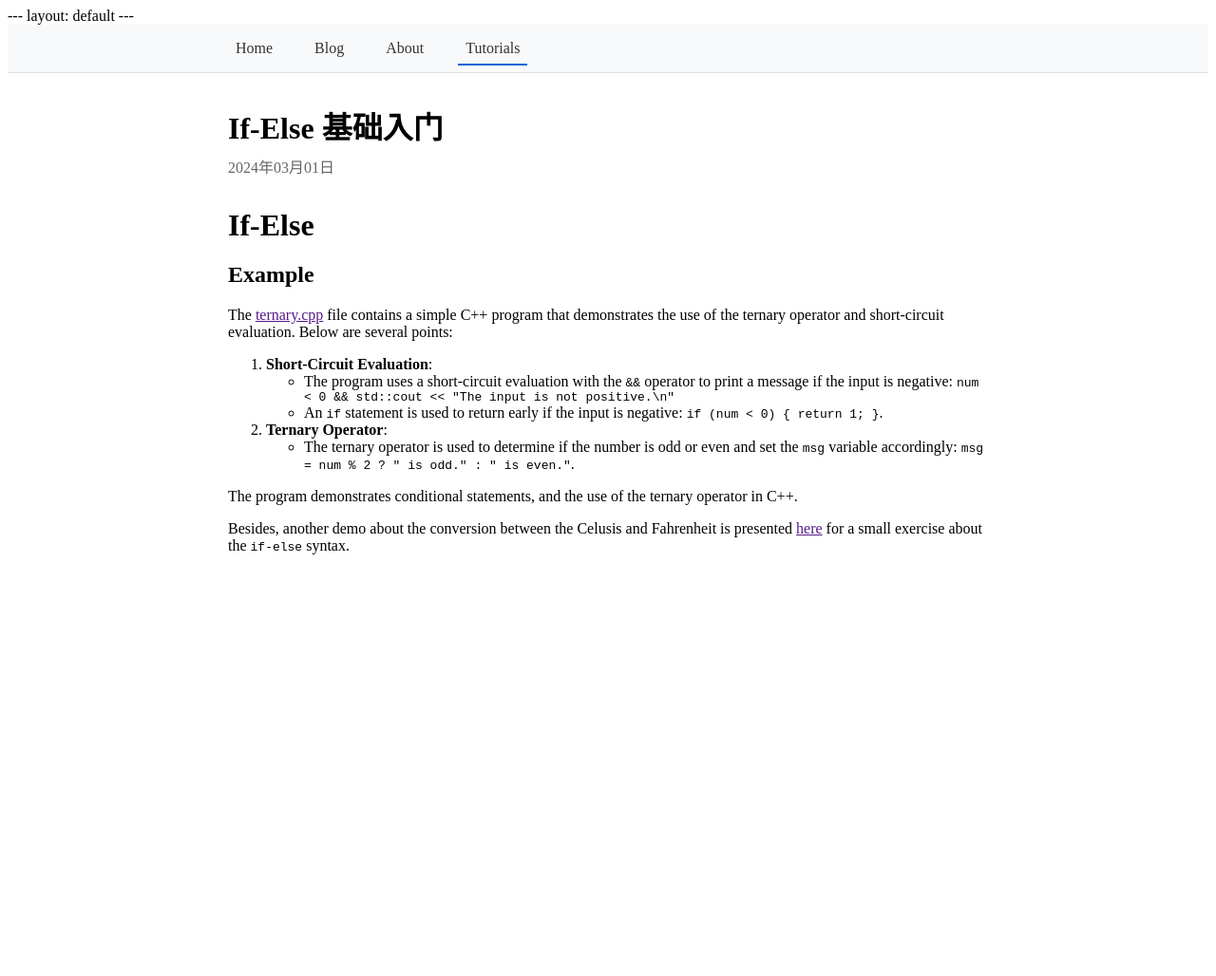
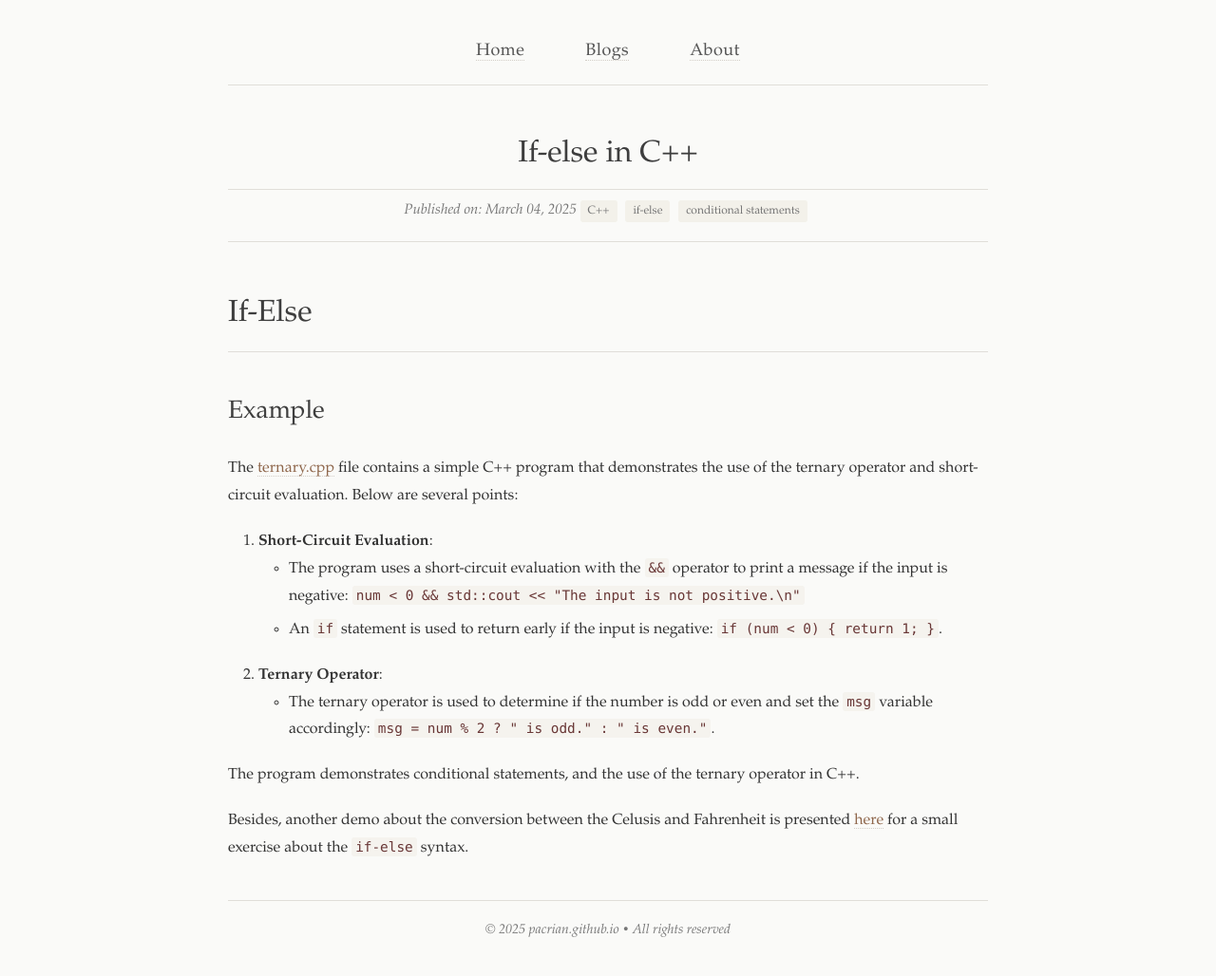
Before and after one commit to PACRian/pacrian.github.io, a Jekyll site: the page built from _tutorials/If-Else.md, in a window 1280 px wide. Shown: the whole page at 95% size. Built offline with Jekyll 4.4.1, drawn with Linux system fonts in a browser that asks for light colours; before the commit the page ends 900 px from its top, so only the background shows below that.

Commit message:
Formatted some articles

```diff
--- a/_config.yml
+++ b/_config.yml
@@ -1,5 +1,5 @@
 # Site settings
-title: Pacria's Site
+title:
 description: Personal website with tutorials and blog posts
 baseurl: "" # the subpath of your site, e.g. /blog
 url: "" # the base hostname & protocol for your site
--- /dev/null
+++ b/_layouts/post.html
@@ -0,0 +1,286 @@
+<!DOCTYPE html>
+<html lang="en">
+<head>
+  <meta charset="UTF-8">
+  <meta name="viewport" content="width=device-width, initial-scale=1.0">
+  <title>{{ page.title }} - {{ site.title }}</title>
+  <style>
+    /* Vintage-inspired style similar to Typora Vintage theme */
+    body {
+      font-family: "Palatino Linotype", Palatino, Palladio, "URW Palladio L", "Book Antiqua", Baskerville, "Bookman Old Style", "Bitstream Charter", "Nimbus Roman No9 L", Garamond, "Apple Garamond", "ITC Garamond Narrow", "New Century Schoolbook", "Century Schoolbook", "Century Schoolbook L", Georgia, serif;
+      line-height: 1.6;
+      color: #333;
+      background: #fafaf8;
+      max-width: 800px;
+      margin: 0 auto;
+      padding: 20px;
+    }
+
+    /* Navigation */
+    .navigation {
+      text-align: center;
+      padding: 20px 0;
+      margin-bottom: 40px;
+      border-bottom: 1px solid #e0ded9;
+    }
+    .navigation a {
+      margin: 0 30px;
+      text-decoration: none;
+      color: #555;
+      font-size: 18px;
+      letter-spacing: 0.5px;
+      transition: color 0.3s;
+    }
+    .navigation a:hover {
+      color: #9b6e2e;
+    }
+
+    /* Article Header */
+    .article-header {
+      margin-bottom: 40px;
+      text-align: center;
+      padding-bottom: 20px;
+      border-bottom: 1px solid #e0ded9;
+    }
+    .article-title {
+      font-size: 32px;
+      margin-bottom: 10px;
+      color: #3e3e3e;
+      font-weight: normal;
+    }
+    .article-meta {
+      color: #777;
+      font-size: 15px;
+      font-style: italic;
+    }
+
+    /* Tags */
+    .tag {
+      display: inline-block;
+      background-color: #f3f1ea;
+      padding: 2px 8px;
+      border-radius: 3px;
+      margin-right: 5px;
+      font-size: 12px;
+      color: #777;
+      font-style: normal;
+    }
+
+    /* Article Content */
+    .article-content {
+      line-height: 1.8;
+    }
+
+    /* Headings */
+    h1, h2, h3, h4, h5, h6 {
+      color: #3e3e3e;
+      margin-top: 1.5em;
+      margin-bottom: 0.8em;
+      font-weight: normal;
+    }
+    h1 {
+      font-size: 2em;
+      border-bottom: 1px solid #e0ded9;
+      padding-bottom: 0.3em;
+    }
+    h2 {
+      font-size: 1.65em;
+    }
+    h3 {
+      font-size: 1.4em;
+    }
+    h4 {
+      font-size: 1.2em;
+    }
+
+    /* Links */
+    a {
+      color: #8f674c;
+      text-decoration: none;
+      border-bottom: 1px dotted #d3cec7;
+      transition: color 0.3s, border-bottom 0.3s;
+    }
+    a:hover {
+      color: #9b6e2e;
+      border-bottom: 1px solid #9b6e2e;
+    }
+
+    /* Paragraphs */
+    p {
+      margin: 0 0 1.2em 0;
+    }
+
+    /* Lists */
+    ul, ol {
+      margin: 0 0 1.2em 0;
+      padding-left: 2em;
+    }
+    li {
+      margin-bottom: 0.4em;
+    }
+
+    /* Blockquotes */
+    blockquote {
+      margin: 1.5em 0;
+      padding: 0.8em 1.2em;
+      border-left: 4px solid #e0ded9;
+      background-color: #f9f8f5;
+      font-style: italic;
+      color: #555;
+    }
+    blockquote p:last-child {
+      margin-bottom: 0;
+    }
+
+    /* Code */
+    code {
+      font-family: Consolas, Monaco, "Andale Mono", "Ubuntu Mono", monospace;
+      background-color: #f5f3ee;
+      padding: 2px 4px;
+      border-radius: 3px;
+      font-size: 0.9em;
+      color: #693736;
+    }
+
+    /* Code blocks */
+    pre {
+      background-color: #f5f3ee;
+      padding: 1.2em;
+      border-radius: 5px;
+      overflow-x: auto;
+      margin: 1.5em 0;
+      border: 1px solid #e0ded9;
+    }
+    pre code {
+      background: none;
+      padding: 0;
+      font-size: 0.9em;
+      color: #333;
+      line-height: 1.5;
+    }
+
+    /* Tables */
+    table {
+      border-collapse: collapse;
+      width: 100%;
+      margin: 1.5em 0;
+      border: 1px solid #e0ded9;
+    }
+    th, td {
+      padding: 8px 12px;
+      text-align: left;
+      border: 1px solid #e0ded9;
+    }
+    th {
+      background-color: #f5f3ee;
+      font-weight: normal;
+    }
+    tr:nth-child(even) {
+      background-color: #fbfaf7;
+    }
+
+    /* Horizontal rule */
+    hr {
+      border: none;
+      height: 1px;
+      background-color: #e0ded9;
+      margin: 2em 0;
+    }
+
+    /* Images */
+    img {
+      max-width: 100%;
+      height: auto;
+      display: block;
+      margin: 1.5em auto;
+      border: 1px solid #e0ded9;
+      padding: 5px;
+      background-color: #fff;
+    }
+
+    /* Image captions */
+    img + em {
+      display: block;
+      text-align: center;
+      font-size: 0.9em;
+      color: #777;
+      margin-top: -1em;
+    }
+
+    /* Footer */
+    .article-footer {
+      margin-top: 40px;
+      padding-top: 20px;
+      border-top: 1px solid #e0ded9;
+      color: #777;
+      font-size: 14px;
+      text-align: center;
+      font-style: italic;
+    }
+
+    /* Print styles */
+    @media print {
+      body {
+        background: #fff;
+        font-size: 12pt;
+      }
+      .navigation {
+        display: none;
+      }
+      a {
+        color: #000;
+        border-bottom: none;
+      }
+      @page {
+        margin: 2cm;
+      }
+    }
+
+    /* Mobile styles */
+    @media (max-width: 768px) {
+      body {
+        padding: 15px;
+      }
+      .navigation a {
+        margin: 0 15px;
+        font-size: 16px;
+      }
+      .article-title {
+        font-size: 26px;
+      }
+      pre {
+        padding: 1em;
+      }
+    }
+  </style>
+</head>
+<body>
+  <div class="navigation">
+    <a href="{{ site.baseurl }}/">Home</a>
+    <a href="{{ site.baseurl }}/blogs.html">Blogs</a>
+    <a href="{{ site.baseurl }}/about.html">About</a>
+  </div>
+
+  <div class="article-header">
+    <h1 class="article-title">{{ page.title }}</h1>
+    <div class="article-meta">
+      Published on: {{ page.date | date: "%B %d, %Y" }}
+      {% if page.tags.size > 0 %}
+      <span class="tags">
+        {% for tag in page.tags %}
+        <span class="tag">{{ tag }}</span>
+        {% endfor %}
+      </span>
+      {% endif %}
+    </div>
+  </div>
+
+  <div class="article-content">
+    {{ content }}
+  </div>
+
+  <div class="article-footer">
+    <p>© {{ site.time | date: '%Y' }} {{ site.title }} • All rights reserved</p>
+  </div>
+</body>
+</html>
--- a/_tutorials/If-Else.md
+++ b/_tutorials/If-Else.md
@@ -1,7 +1,9 @@
 ---
-title: "If-Else 基础入门"
-date: 2024-03-01
-layout: tutorial
+layout: post
+title: "If-else in C++"
+date: 2025-03-04
+categories: ["C++ tutorials"]
+tags: ["C++", "if-else", "conditional statements"]
 ---
 
 # If-Else
```
Also changed, not shown: _tutorials/arithmetic.md (+8 -0 lines).
